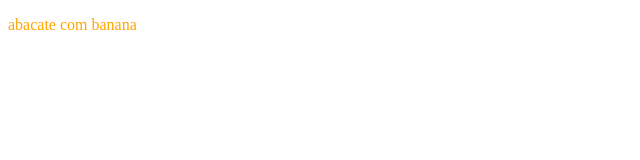
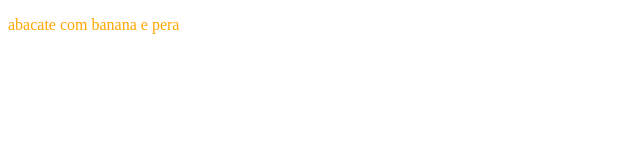
Before and after one commit to okabeHintaro/TreinoGit, a plain HTML site: page index.html in a window 1280 px wide. Shown: the full height of the page, 0-640 px from the left. Drawn offline with Linux system fonts and the light colour scheme.

Commit message:
adicionando pera

```diff
--- a/index.html
+++ b/index.html
@@ -7,6 +7,6 @@
     <link rel="stylesheet" href="styles.css">
 </head>
 <body>
-    <p>abacate com banana</p>
+    <p>abacate com banana e pera</p>
 </body>
 </html>
```
